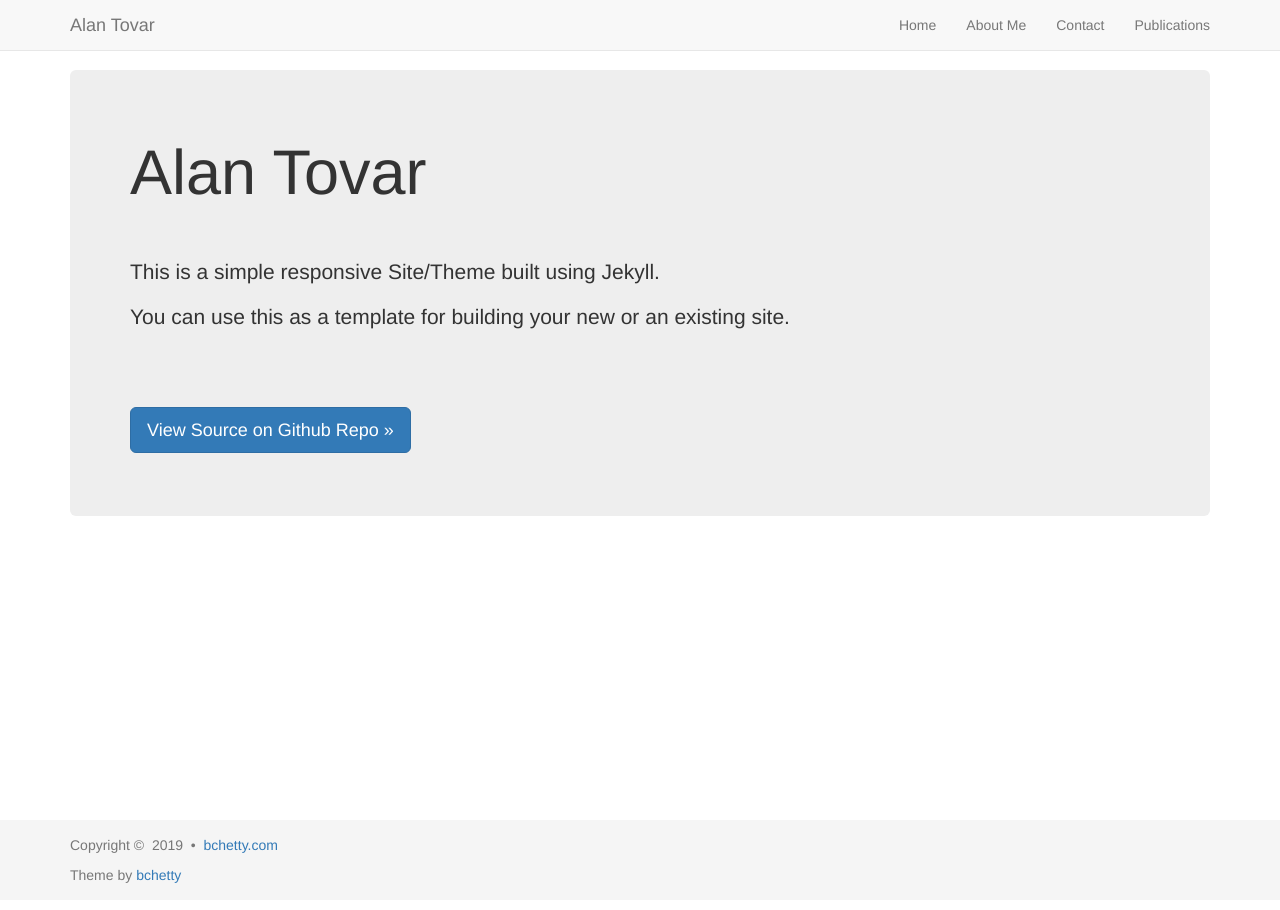
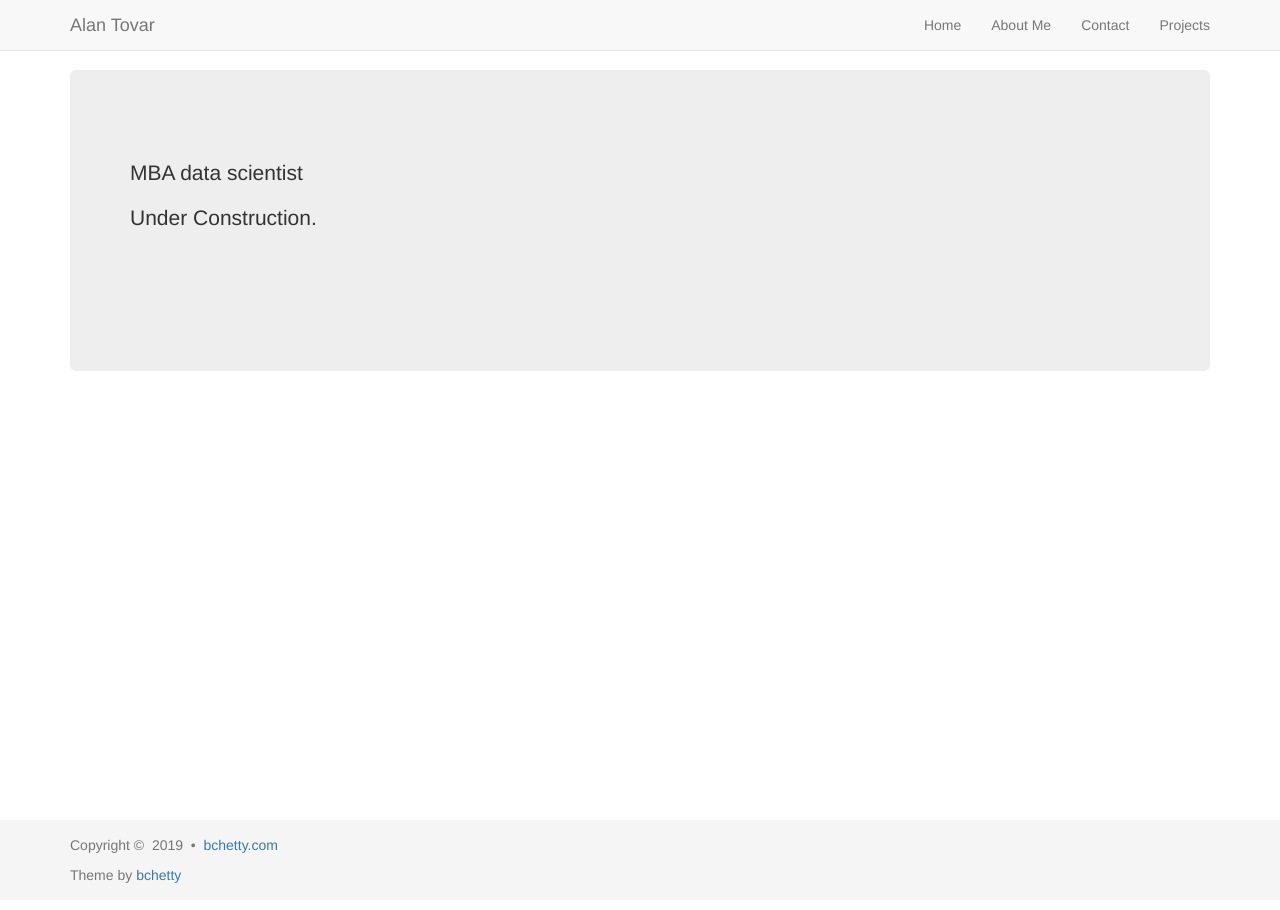
Before and after one commit to atovav/atovav.github.io, a Jekyll site: the page built from index.html, in a window 1280 px wide. Built offline with Jekyll 4.4.1, drawn with Linux system fonts in a browser that asks for light colours; nearby versions of some CDN libraries; the list of posts is cut into pages by our own code.

Commit message:
Change data

```diff
--- a/_config.yml
+++ b/_config.yml
@@ -33,7 +33,7 @@ nav-links:
   Home: ""
   About Me: "pages/about.html"
   Contact: "pages/people.html"
-  Publications: "pages/publications.html"
+  Projects: "pages/projects.html"
 
 # --- Footer options --- #
 
@@ -42,7 +42,7 @@ profile:
   name: Alan Tovar
   email: Your-Email
   facebook: your-fb-id
-  github: your-github-id
+  github: https://github.com/atovav
   twitter: your-twitter-id
   linkedin: your-linkedin-id
   stackoverflow: your-stackoverflow-id
@@ -59,7 +59,7 @@ disqus: "Your-Disqus-Id"
 google_analytics: "Your-GA-Id"
 
 # Set these options as you need (For more information, check Jekyll's site)
-timezone: "Europe/Berlin"
+timezone: "America/Mexico_City"
 markdown: kramdown
 #highlighter: rouge
 kramdown:
--- a/index.html
+++ b/index.html
@@ -4,12 +4,12 @@ layout: template1
 
 <!-- Main component for a primary marketing message or call to action -->
 <div class="jumbotron">
-    <h1>Alan Tovar</h1>
+
     <br/><br/>
-    <p>This is a simple responsive Site/Theme built using Jekyll.</p>
-    <p>You can use this as a template for building your new or an existing site.</p>
+    <p>MBA data scientist</p>
+    <p>Under Construction.</p>
     <br/><br/><br/>
     <p>
-        <a class="btn btn-lg btn-primary" href="https://github.com/bchetty/jekyllBasic" role="button">View Source on Github Repo &raquo;</a>
+
     </p>
 </div>
```
Also changed, not shown: _pages/about.md (added, +7 -0 lines), aboutme/about.md (renamed from aboutme/index.md).
